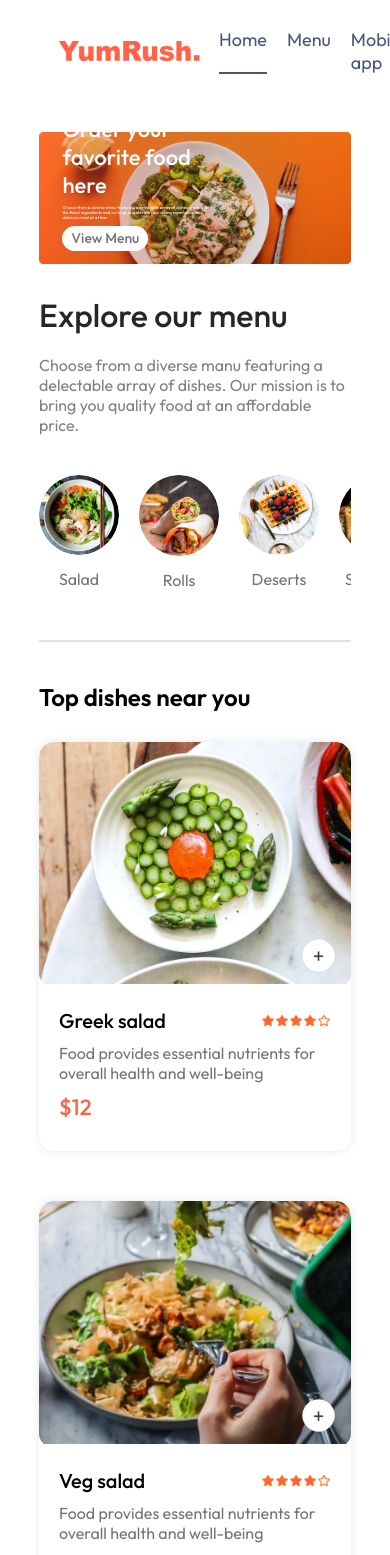
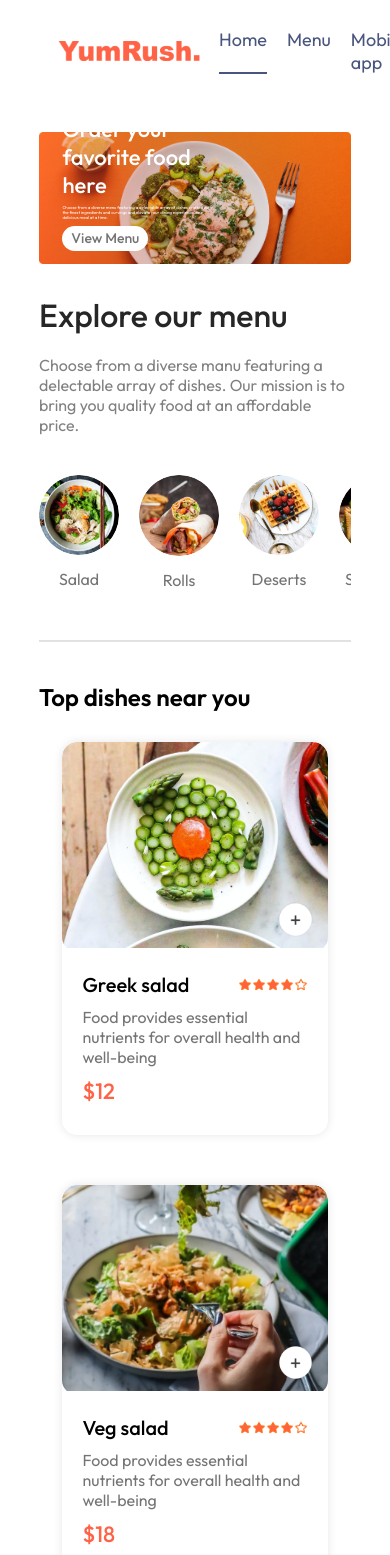
Before and after one commit to MedFaji/food-del, a React (Vite) app in the folder frontend/: page / in a window 390 px wide. Shown: the top 1555 px of the page. Built offline with nearby package versions, Linux system fonts and the light colour scheme.

Commit message:
Add responsive styling for food item component

```diff
--- a/frontend/src/components/FoodItem/FoodItem.css
+++ b/frontend/src/components/FoodItem/FoodItem.css
@@ -74,3 +74,9 @@
 .food-item-counter img {
   width: 30px;
 }
+
+@media (max-width: 1050px) {
+  .food-item {
+    width: 85%;
+  }
+}
```
